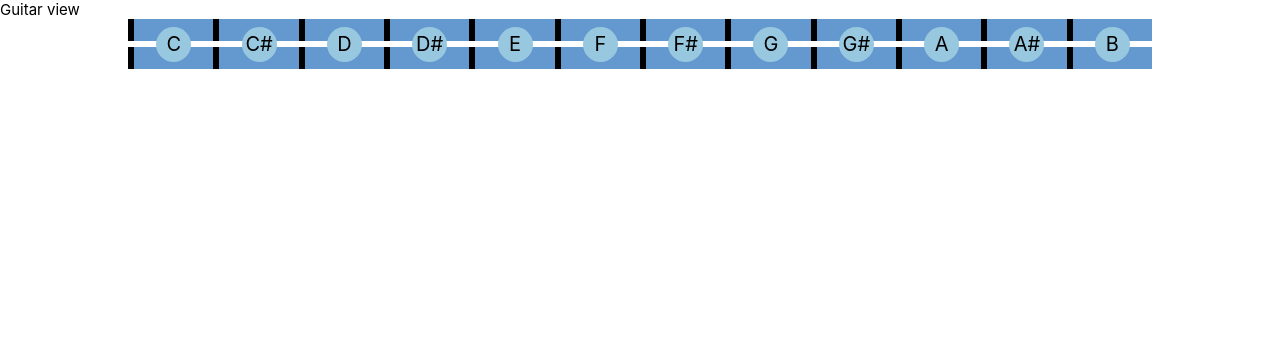
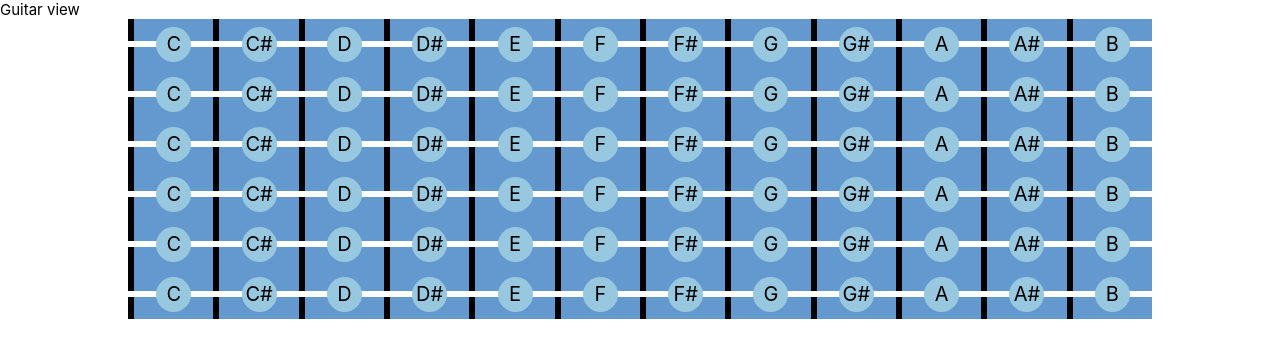
Before and after one commit to zverevaa/GuitarMusicTheory, a Vue app: page / in a window 1280 px wide. Shown: the top 358 px of the page. Built offline with nearby package versions, Linux system fonts and the light colour scheme.

Commit message:
Multiply strings

```diff
--- a/src/components/InstrumentFretboard.vue
+++ b/src/components/InstrumentFretboard.vue
@@ -1,9 +1,16 @@
 <template>
-    <div><InstrumentString /></div>
+    <div>
+        <InstrumentString v-for="(string, index) in stringTuning" :idx="index" :key="index" />
+    </div>
 </template>
 
 <script setup>
 import InstrumentString from './InstrumentString.vue'
+import { useStringsStore } from '@/stores/strings'
+
+const stringsStore = useStringsStore()
+
+const stringTuning = stringsStore.tuning
 </script>
 
 <style lang="scss" scoped></style>
```
